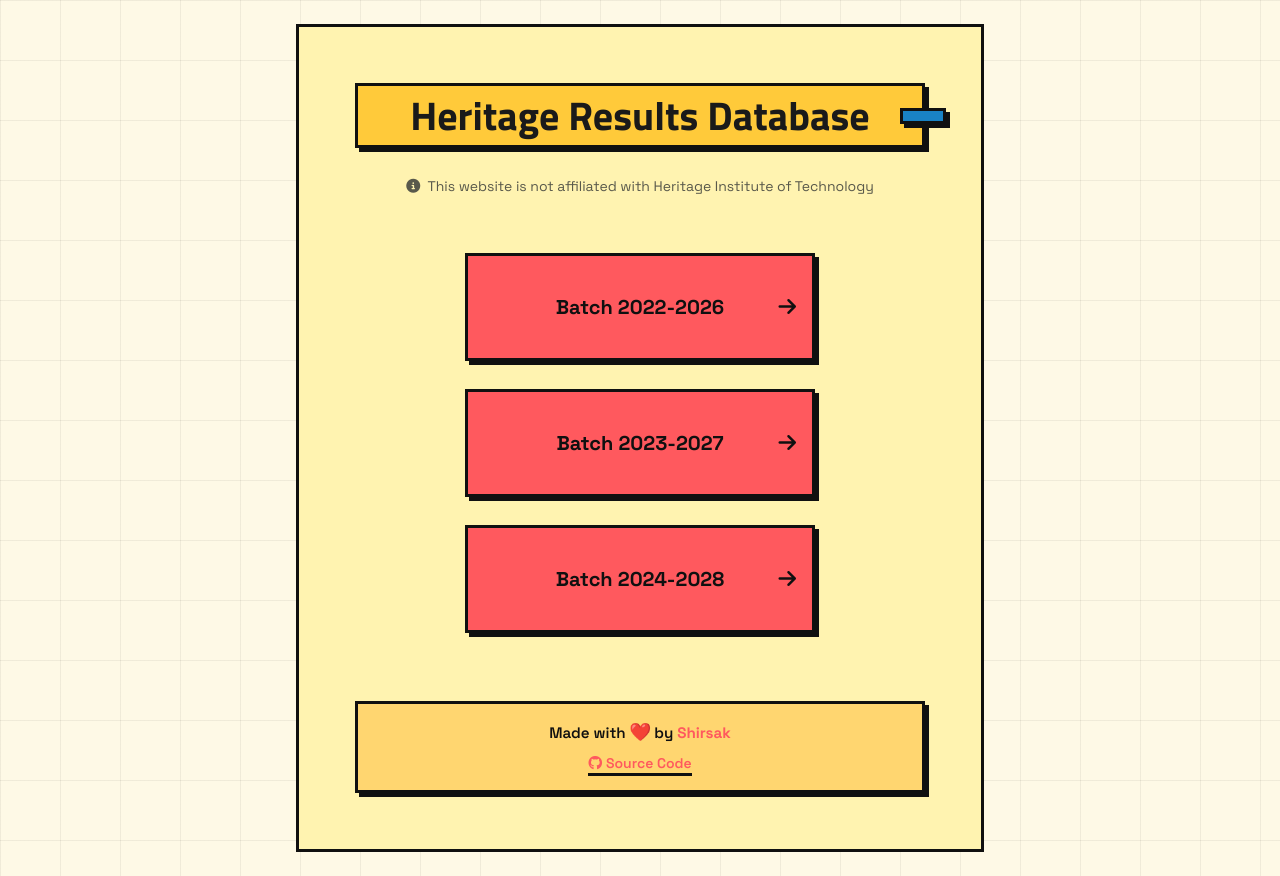
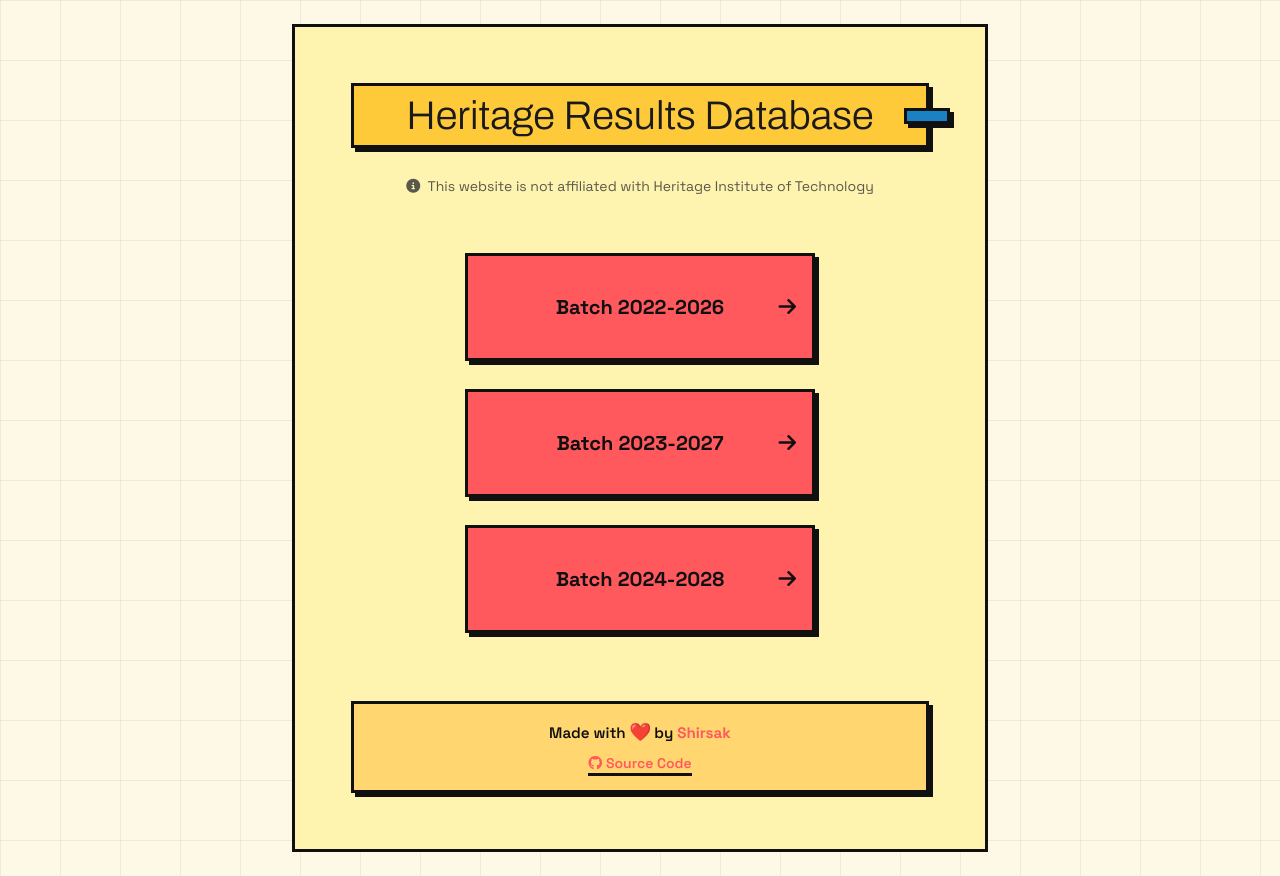
Before and after one commit to shirsakm/heritage-db, a Flask app: page /results in a window 1280 px wide. Run offline with Flask 3, Linux system fonts and the light colour scheme; some web fonts are replaced.

Commit message:
chore: changed title to AB

```diff
--- a/static/css/base.css
+++ b/static/css/base.css
@@ -75,7 +75,7 @@ body {
     --title-accent-width: clamp(34px, 5vw, 46px);
     --title-accent-height: clamp(12px, 3vw, 16px);
     --title-accent-offset: clamp(-24px, -6vw, -18px);
-    font-weight: var(--font-weight-bold);
+    font-weight: var(--font-weight-light);
     font-size: clamp(1.6rem, 4vw, 2.6rem);
     padding: 0.35rem 0.75rem;
     background: var(--nb-highlight);
--- a/static/css/variables.css
+++ b/static/css/variables.css
@@ -18,7 +18,8 @@
     --nb-border-soft: #2d2d2d;
 
     /* Typography */
-    --font-family-heading: 'Titillium Web', 'Space Grotesk', 'Inter', -apple-system, BlinkMacSystemFont, 'Segoe UI', Roboto, sans-serif;
+    /* Prefer Archivo (light/regular weights available); fallback to Archivo Black if needed */
+    --font-family-heading: 'Archivo', 'Archivo Black', 'Bebas Neue', 'Inter', -apple-system, BlinkMacSystemFont, 'Segoe UI', Roboto, sans-serif;
     --font-family-primary: 'Space Grotesk', 'Inter', -apple-system, BlinkMacSystemFont, 'Segoe UI', Roboto, sans-serif;
     --font-family-mono: 'VT323', 'Space Grotesk', 'Inter', monospace;
     --font-weight-light: 300;
--- a/templates/base.html
+++ b/templates/base.html
@@ -16,7 +16,7 @@
     <link rel="preconnect" href="https://fonts.googleapis.com">
     <link rel="preconnect" href="https://fonts.gstatic.com" crossorigin>
     <link
-        href="https://fonts.googleapis.com/css2?family=Archivo+Black&family=Bebas+Neue&family=Inter:wght@300;400;500;600;700;800&family=Space+Grotesk:wght@400;500;600;700&family=VT323&display=swap"
+        href="https://fonts.googleapis.com/css2?family=Archivo:wght@300;400;500;600;700;800&family=Archivo+Black&family=Bebas+Neue&family=Inter:wght@300;400;500;600;700;800&family=Space+Grotesk:wght@400;500;600;700&family=VT323&display=swap"
         rel="stylesheet"
     >
     <link href="https://fonts.googleapis.com/css2?family=Bungee&display=swap" rel="stylesheet">
```
